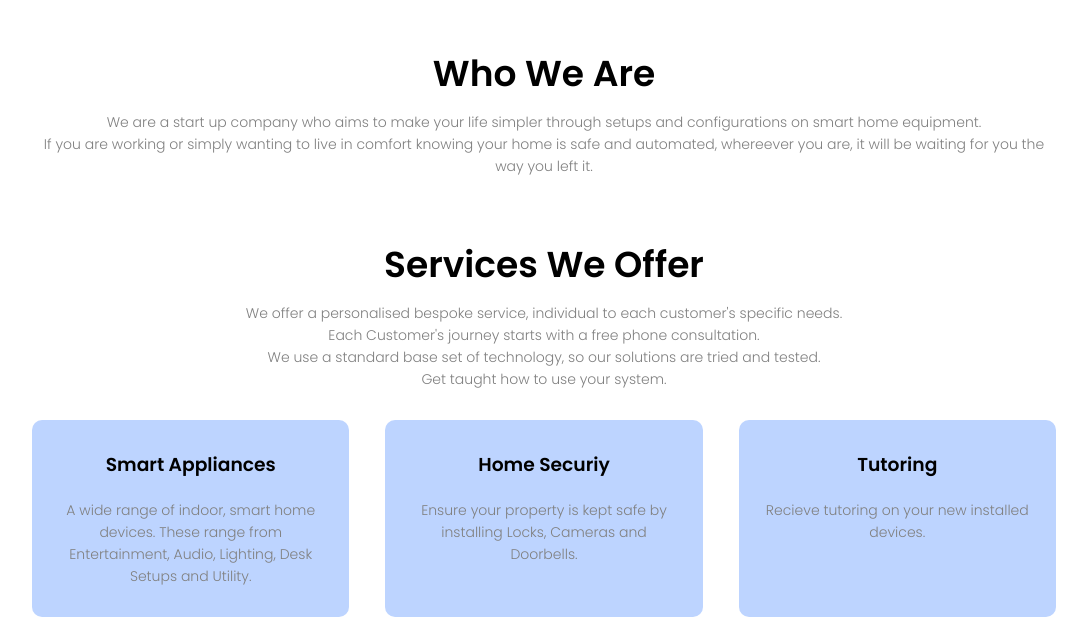
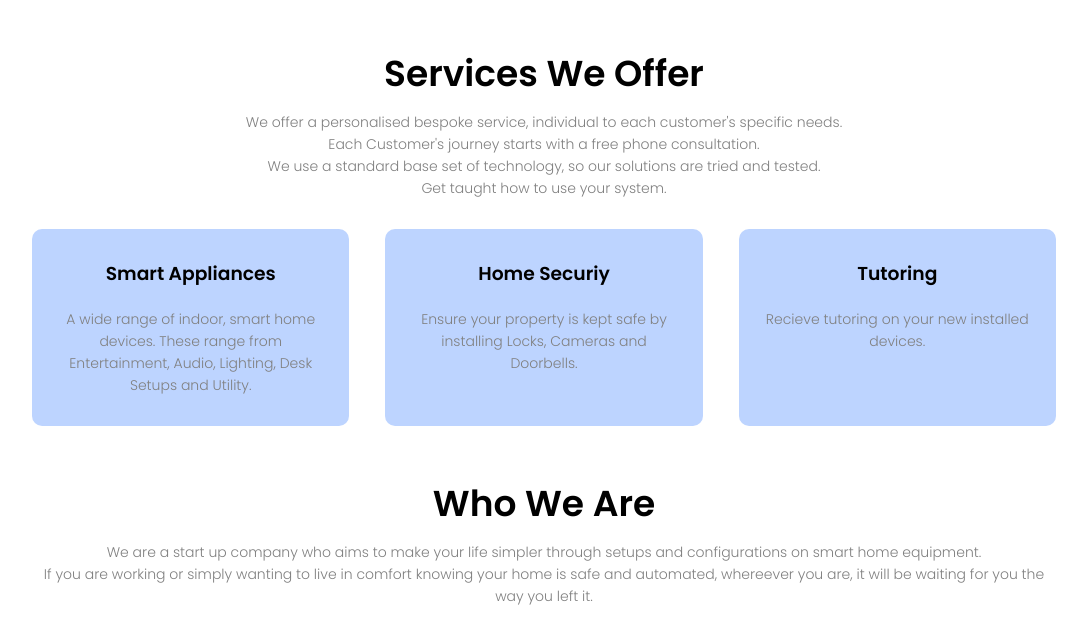
Before and after one commit to RyboNashy02/Insta-Tek.io, a Jekyll site: the page built from index.html, in a window 1280 px wide and 900 px high, scrolled down 621 px, cut to the strip 283-900 px from the top of the window. Shown: the whole strip, without its empty margins (96-1183 px from the left). Built offline with Jekyll 4.4.1, drawn with Linux system fonts in a browser that asks for light colours; some of the changed lines change nothing that is shown.

Commit message:
Update index.html

```diff
--- a/index.html
+++ b/index.html
@@ -7,13 +7,6 @@ title: Home
             <p>Smart Home Installations</p>
         <a href = '' class = 'tb-btn'> Visit us to know more</a>
         </div>
-
- <section class = 'about'>
-         <h1> Who We Are </h1>
-         <p> We are a start up company who aims to make your life simpler through setups and configurations on smart home equipment. <br>
-         If you are working or simply wanting to live in comfort knowing your home is safe and automated, whereever you are, it will be waiting for you the way you left it. </p>
-
- </section>
 
 <section class = 'services'>
         <h1> Services We Offer </h1>
@@ -39,3 +32,10 @@ title: Home
                 </div>
         </div>
 </section>
+
+<section class = 'about'>
+         <h1> Who We Are </h1>
+         <p> We are a start up company who aims to make your life simpler through setups and configurations on smart home equipment. <br>
+         If you are working or simply wanting to live in comfort knowing your home is safe and automated, whereever you are, it will be waiting for you the way you left it. </p>
+
+ </section>
```
